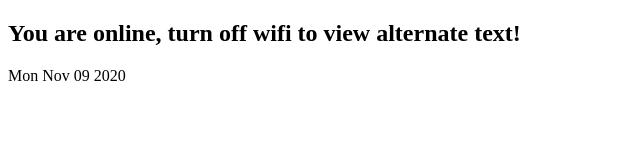
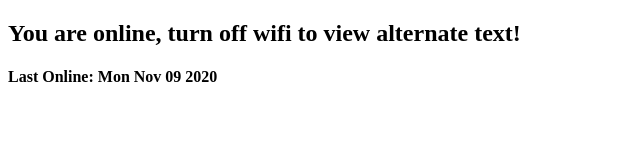
Before and after one commit to sehgalv/pwa-sample, a website: page index.html in a window 1280 px wide. Shown: the whole page, without its empty margins (0-640 px from the left). Drawn offline with Linux system fonts and the light colour scheme.

Commit message:
(chore): update content

```diff
--- a/index.html
+++ b/index.html
@@ -11,7 +11,7 @@
 	<body>
 		<div id="root">
 			<h2 id="header">You are online, turn off wifi to view alternate text!</h2>
-			<div id="date"></div>
+			<h4 id="date"></h4>
 		</div>
 		<script src="js/index.js"></script>
 	</body>
--- a/js/index.js
+++ b/js/index.js
@@ -1,7 +1,7 @@
 const showInternetAvailabilityText = () => {
     const formatDate = (new Date()).toDateString()
     const selectedElement = document.getElementById('date')
-    selectedElement.innerHTML = formatDate
+    selectedElement.innerHTML = `Last Online: ${formatDate}`
 }
 
 document.addEventListener('DOMContentLoaded', showInternetAvailabilityText)
```
